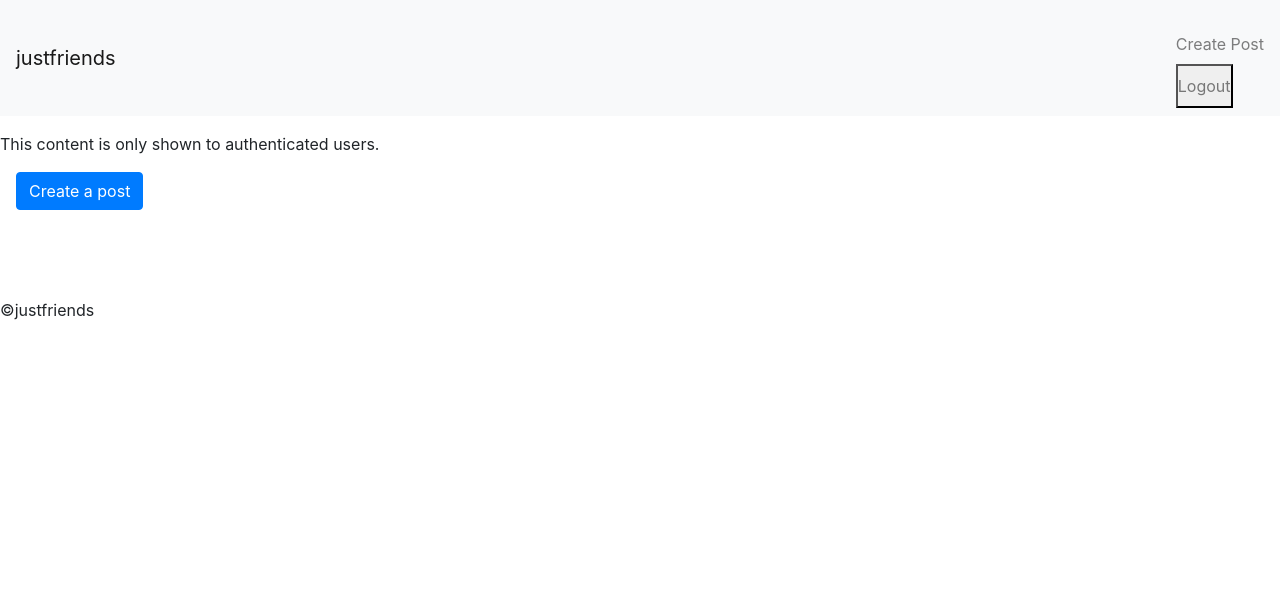
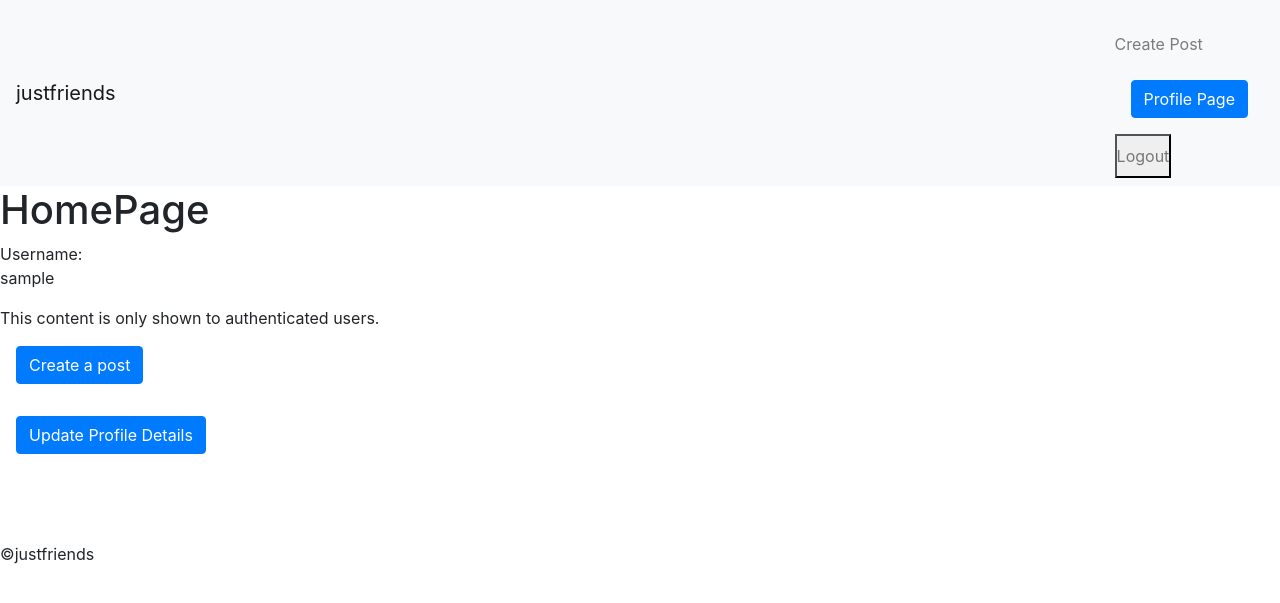
Before and after one commit to Michael-Troia/just-friends, a Spring Boot app: page / in a window 1280 px wide. Shown: the top 603 px of the page. Run offline with Spring Boot 4, Linux system fonts and the light colour scheme; the visitor is signed in with stand-in values (Sample User, id 1); some of the project's set-up classes (security, data sources, template engines, error pages and the like) are left out, and stand-ins take their place; some libraries are stand-ins or nearby versions.

Commit message:
feat: links to homepage, profile page, and edit profile page

```diff
--- a/src/main/resources/templates/partials/navbar.html
+++ b/src/main/resources/templates/partials/navbar.html
@@ -24,6 +24,9 @@
                 <div class="nav-item">
                     <a class="nav-link" th:href="@{/posts/create/{username}(username=${#authentication.principal.username})}">Create Post</a>
                 </div>
+                <form th:action="@{/{username}(username=${#authentication.principal.username})}" method="GET" class="p-3">
+                    <button type="submit" class="btn btn-primary">Profile Page</button>
+                </form>
                 <div class="nav-item">
                     <form th:action="@{/logout}" th:method="post">
                         <button class="nav-link">Logout</button>
--- a/src/main/resources/templates/user/home.html
+++ b/src/main/resources/templates/user/home.html
@@ -8,13 +8,19 @@
 <body>
 <nav th:replace="partials/navbar :: navbar"></nav>
 
+<h1>HomePage</h1>
 
 <div sec:authorize="isAuthenticated()">
-    <p th:text="${currentUser.getUsername()}"></p>
+    Username:
+    <p th:text="${#authentication.principal.username}"></p>
     This content is only shown to authenticated users.
 
     <form th:action="@{/posts/create/{username}(username=${#authentication.principal.username})}" method="GET" class="p-3">
         <button type="submit" class="btn btn-primary">Create a post</button>
+    </form>
+
+    <form th:action="@{/edit/{username}(username=${#authentication.principal.username})}" method="GET" class="p-3">
+        <button type="submit" class="btn btn-primary">Update Profile Details</button>
     </form>
 </div>
 
--- a/src/main/resources/templates/user/profile-page.html
+++ b/src/main/resources/templates/user/profile-page.html
@@ -15,6 +15,10 @@ profile page
 Friends
 <p th:text="${friendsList}"></p>
 
+<form th:action="@{/edit/{username}(username=${#authentication.principal.username})}" method="GET" class="p-3">
+    <button type="submit" class="btn btn-primary">Update Profile Details</button>
+</form>
+
 <footer th:replace="partials/footer :: footer"></footer>
 </body>
 </html>
```
